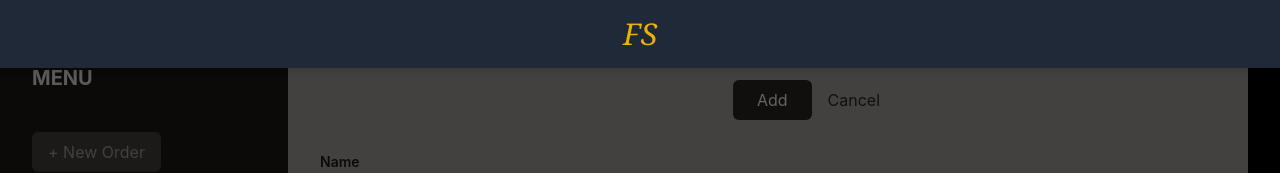
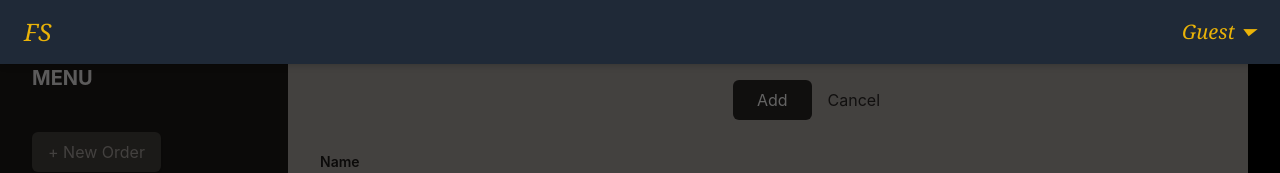
Before and after one commit to W44/React-FrontEnd-FO, a React (Create React App) app: page /dashboard in a window 1280 px wide. Shown: the top 173 px of the page. Built offline with nearby package versions, Linux system fonts and the light colour scheme; no server answers; sample sign-in values are in the browser's storage.

Commit message:
Updated header
includes logout functionalities and user name

```diff
--- a/src/Components/Header/Header.jsx
+++ b/src/Components/Header/Header.jsx
@@ -1,7 +1,39 @@
+import { useState, useContext } from "react";
+import AuthContext from "../Contexts/AuthContext";
+
 export default function Header() {
+    const { user, logout } = useContext(AuthContext);
+    const [dropdownOpen, setDropdownOpen] = useState(false);
+
     return (
-        <header className="fixed top-0 left-0 w-full bg-gray-800 text-yellow-500 text-3xl font-serif italic p-4 text-center shadow-md z-50">
-            FS
+        <header className="fixed top-0 left-0 w-full bg-gray-800 text-yellow-500 text-3xl font-serif italic p-4 shadow-md z-50 flex justify-between items-center px-6">
+
+
+            <div className="text-center text-2xl">FS</div>
+
+
+            <div
+                className="relative cursor-pointer text-xl"
+                onClick={() => setDropdownOpen((prev) => !prev)}
+                    // onBlur={(e) => {
+                    //     if (!dropdownRef.current.contains(e.relatedTarget)) {
+                    //         setDropdownOpen(false);
+                    //     }
+                    // }}
+            >
+                {user?.username || "Guest"} ⏷
+
+                {dropdownOpen && (
+                    <div className="absolute right-0 mt-2 w-40 bg-gray-700 text-white shadow-lg rounded-md py-2">
+                        <button
+                            onClick={logout}
+                            className="block w-full text-left px-4 py-2 hover:bg-gray-600"
+                        >
+                            Logout
+                        </button>
+                    </div>
+                )}
+            </div>
         </header>
     );
 }
```
